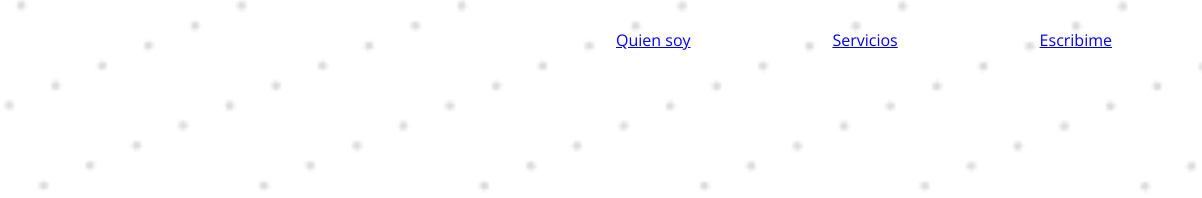
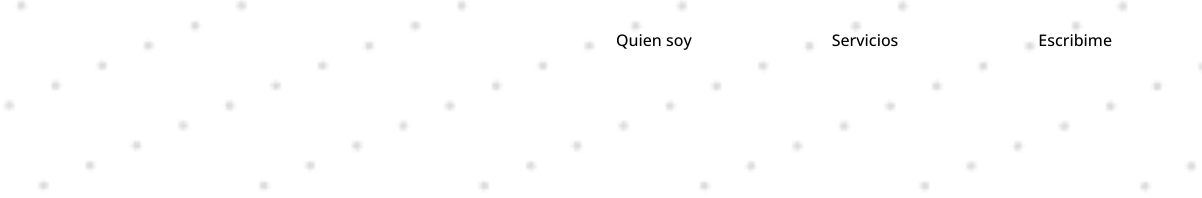
Before and after one commit to BraianTucker1983/desafio-maquetado, a website: page index.html in a window 1280 px wide. Shown: the top 198 px of the page, 78-1280 px from the left. Drawn offline with nearby package versions, Linux system fonts and the light colour scheme.

Commit message:
detalles en los links del header corregidos

```diff
--- a/style.css
+++ b/style.css
@@ -71,15 +71,22 @@ body{
     align-items: center;
     width: 40%;
     margin-right: 70px;
-
+    text-decoration: none;
 }
 
 @media (min-width: 769px) {
     .header__menu{
         display: flex;
-        font-family: "Open Sans";
-        font-size: 16px;
     }
+}
+
+.header__nav,
+.header__nav:visited{
+    color: black;
+    text-decoration: none;
+    font-family: "Open Sans";
+    font-size: 16px;
+    font-weight: 500;
 }
 
 /*TERMINA EL HEADER*/
```
